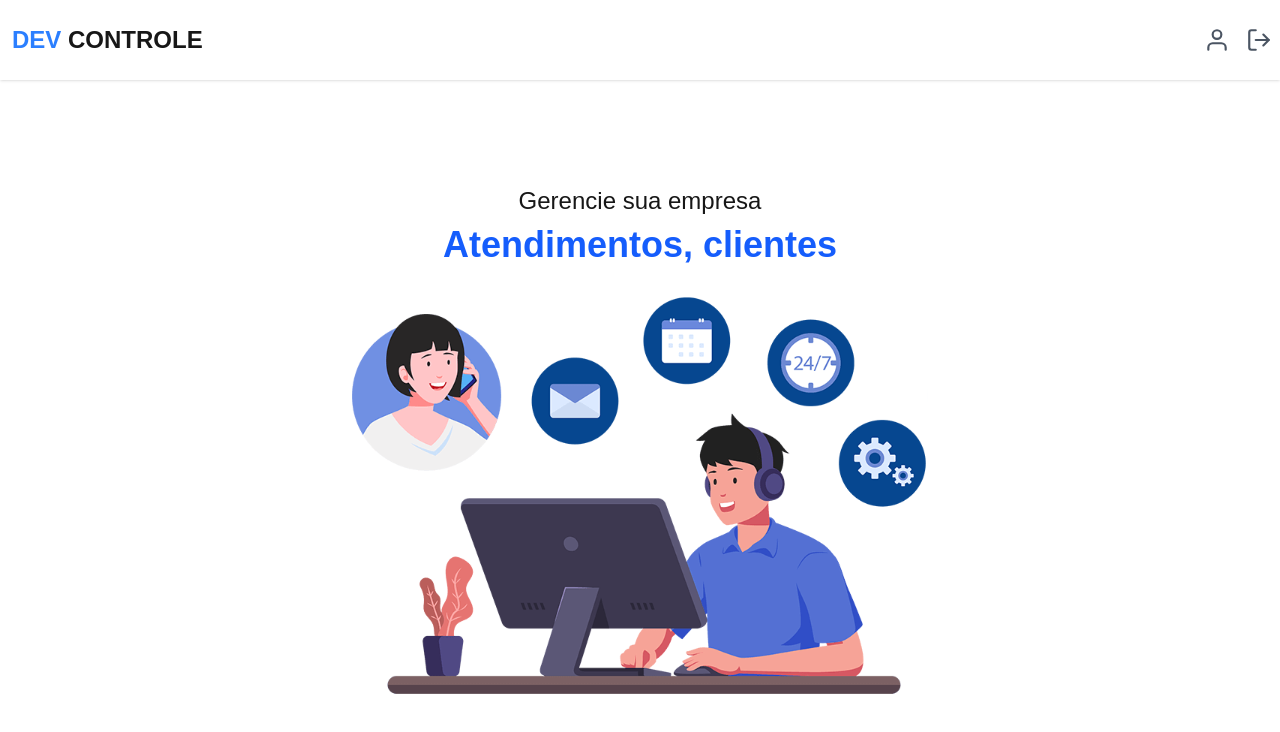
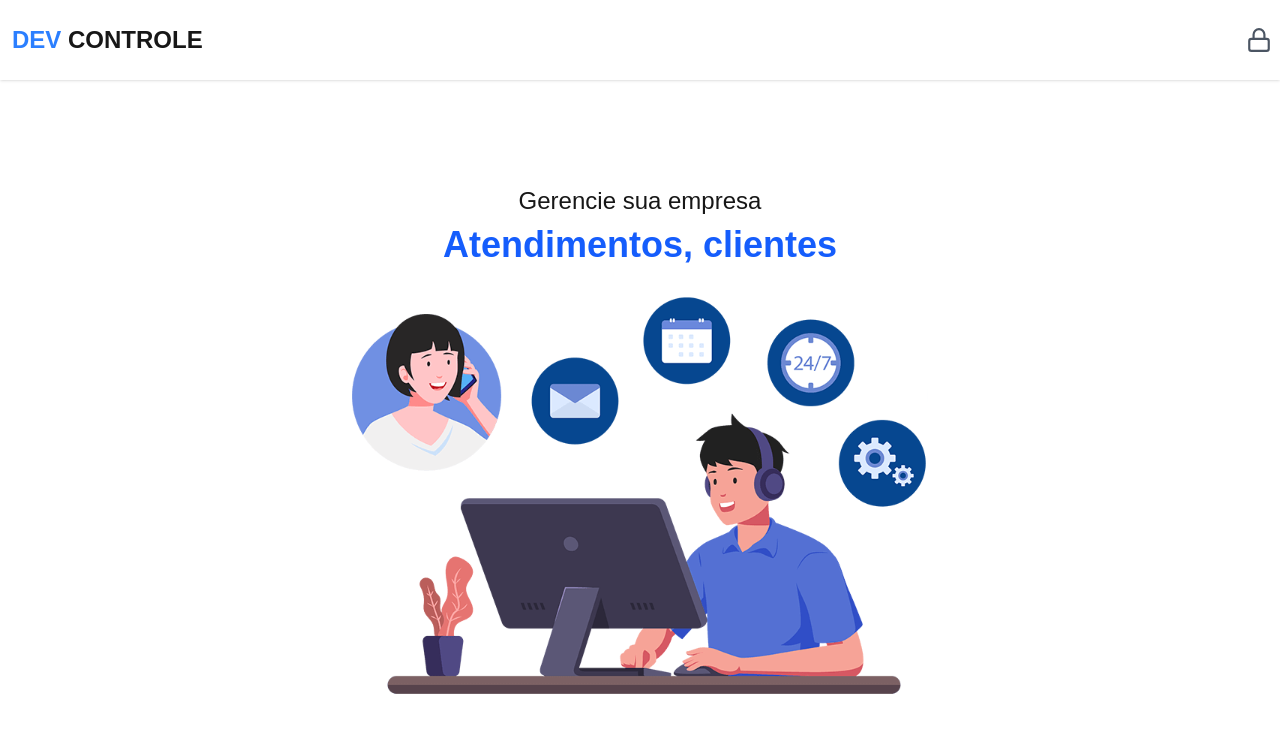
Before and after one commit to fa-biano/next-tickets-manager, a Next.js app: page / in a window 1280 px wide. Shown: the top 732 px of the page. Built offline with nearby package versions, Linux system fonts and the light colour scheme; no server answers.

Commit message:
feat: add dynamic rendering at Header according to user status session

```diff
--- a/src/components/header/index.tsx
+++ b/src/components/header/index.tsx
@@ -1,7 +1,19 @@
+'use client'
+
 import Link from 'next/link'
-import { FiUser, FiLogOut   } from 'react-icons/fi'
+import { FiUser, FiLogOut, FiLoader, FiLock } from 'react-icons/fi'
+import { signIn, signOut, useSession } from 'next-auth/react'
 
 export default function Header () {
+  const { status } = useSession()
+
+  const handleLogin = async () => {
+    await signIn()
+  }
+
+  const handleLogout = async () => {
+    await signOut()
+  }
   return (
     <header className='w-full flex items-center px-2 py-4 bg-white h-20 shadow-sm'>
       <div className='w-full flex items-center justify-between max-w-7xl mx-auto'>
@@ -11,14 +23,28 @@
         </h1>
         </Link>
 
+        { status === 'loading' && (
+          <button className='animate-spin'>
+            <FiLoader size={26} color='#4b5563' />
+          </button>
+        )}
+
+        { status === 'unauthenticated' && (
+          <button onClick={handleLogin} className='hover:cursor-pointer'>
+            <FiLock size={26} color='#4b5563' />
+          </button>
+        )}
+
+        { status === 'authenticated' && (
           <div className='flex items-baseline gap-4'>
             <Link href={'/dashboard'}>
               <FiUser size={26} color='#4b5563' />
             </Link>
-          <button>
+            <button onClick={handleLogout} className='hover:cursor-pointer'>
               <FiLogOut size={26} color='#4b5563' />
             </button>
           </div>
+        )}
       </div>
     </header>
   )
```
Lines whose indentation alone changed are shown as unchanged.
